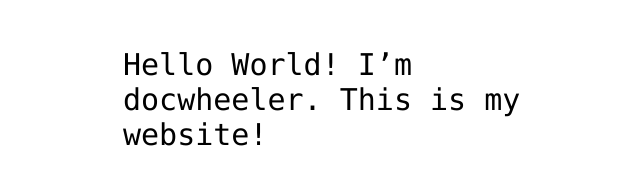
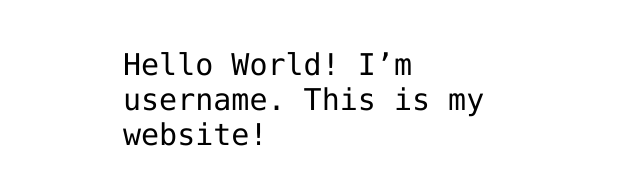
Before and after one commit to docwheeler/docwheeler.github.io, a plain HTML site: page index.html in a window 1280 px wide. Shown: the part 341-526 px from the top of the page, without its empty margins (317-957 px from the left). Drawn offline with Linux system fonts and the light colour scheme.

Commit message:
Update index.html

```diff
--- a/index.html
+++ b/index.html
@@ -12,7 +12,7 @@
 <img src="https://octodex.github.com/images/daftpunktocat-thomas.gif" id="octocat" alt="octocat-gif" />
 
 <!-- Change this code here by copy and pasting your template on line 15 -->
-<p>Hello World! I’m docwheeler. This is my website!</p>
+<p>Hello World! I’m username. This is my website!</p>
 
 </body>
 </html>
```
